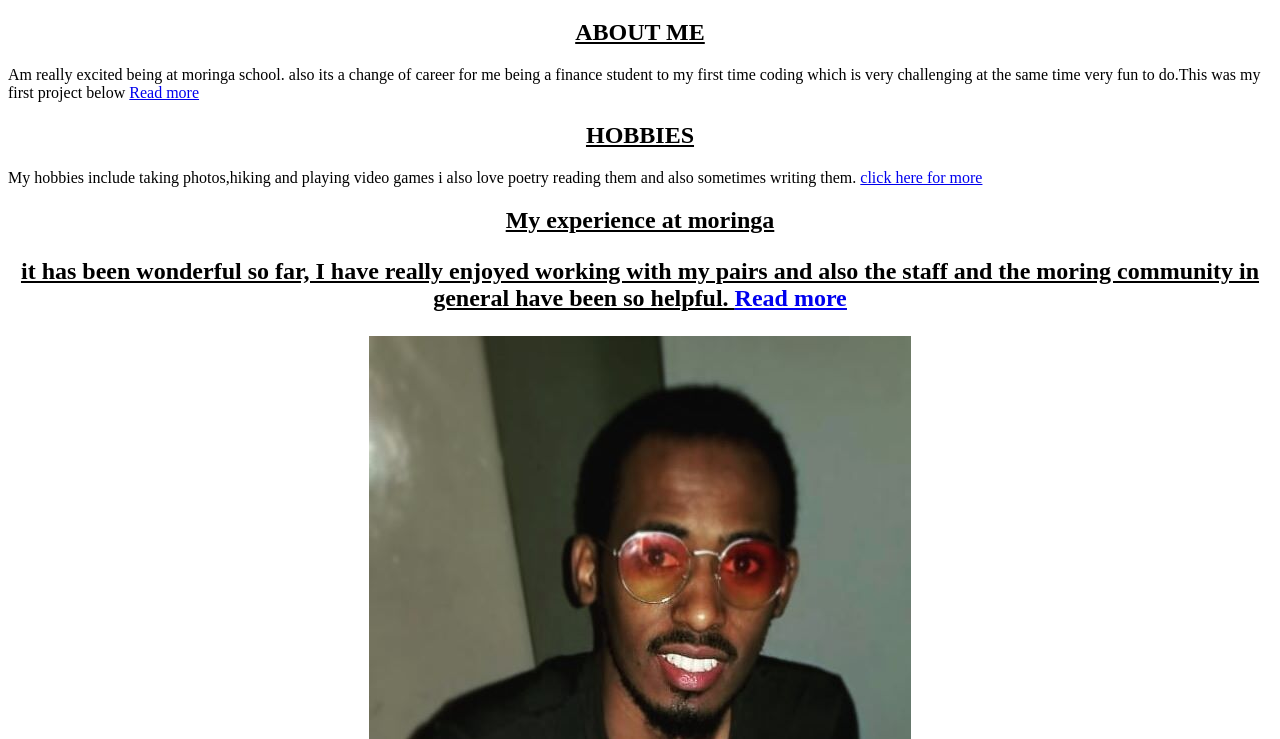
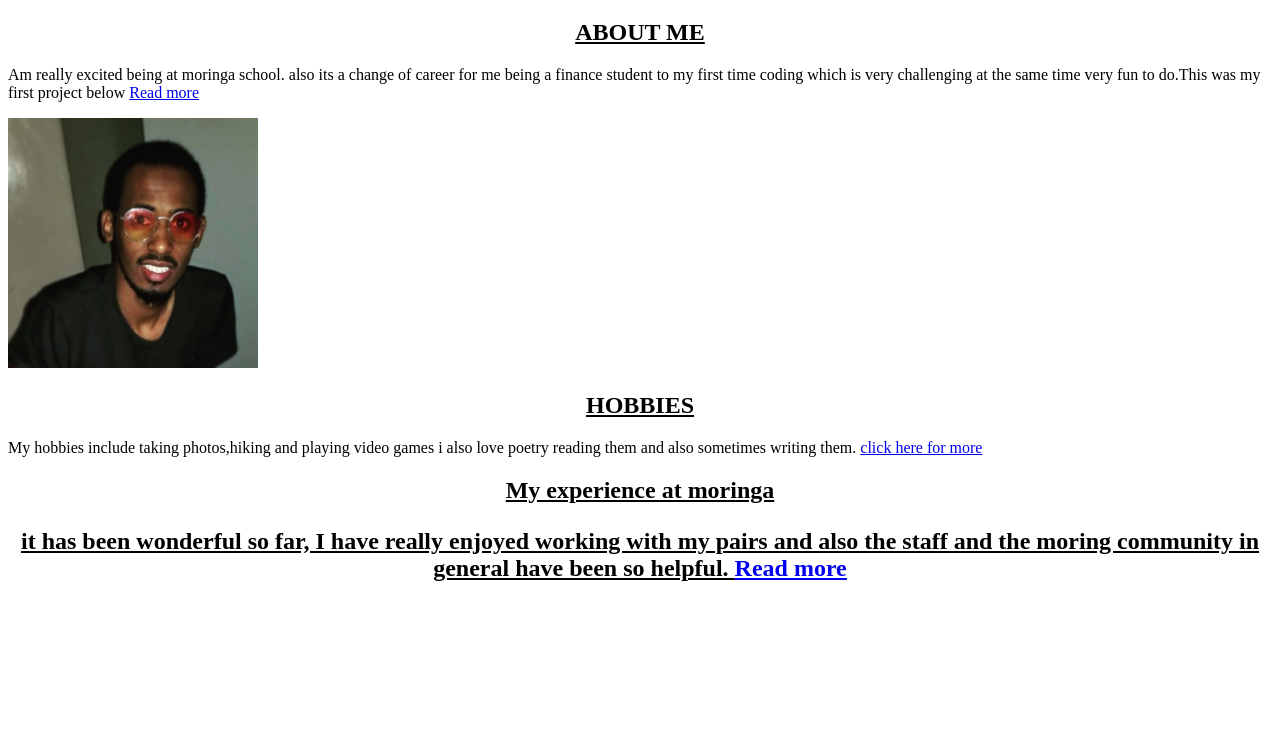
Before and after one commit to amiinegal/portfolio, a plain HTML site: page index.html in a window 1280 px wide. Shown: the part 61-800 px from the top of the page. Drawn offline with Linux system fonts and the light colour scheme.

Commit message:
add more information

```diff
--- a/index.html
+++ b/index.html
@@ -16,6 +16,8 @@
                 Am really excited being at moringa school. also its a change of career for me being a finance student to my first time coding which is very challenging at the same time very fun to do.This was my first project below
           <a href="file:///home/amin/Documents/portfolio/projects.html">Read more</a>
              </p>
+                 <img src="mp.jpg" width="250px" height="250px" alt="shady">
+
 
                          <link rel="stylesheet" href="index.html">
             <h2>
@@ -36,7 +38,7 @@
                         <a href="file:///home/amin/Documents/portfolio/moringa.html">Read more</a>
                     </p>
 
-                    <img src="mp.jpg" alt="shady">
+
 
 
 
```
